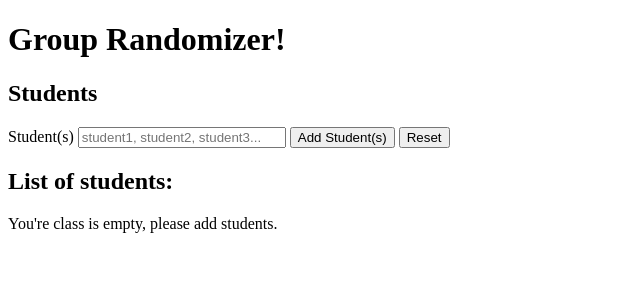
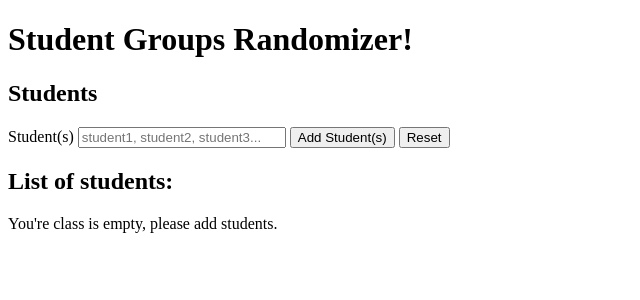
Before and after one commit to filipe-freire/student-groups-randomizer, a Svelte app: page / in a window 1280 px wide. Shown: the top 300 px of the page, without its empty margins (0-640 px from the left). Built offline with nearby package versions, Linux system fonts and the light colour scheme.

Commit message:
update readme & project's name

```diff
--- a/index.html
+++ b/index.html
@@ -1,13 +1,16 @@
 <!DOCTYPE html>
 <html lang="en">
+
 <head>
   <meta charset="UTF-8" />
   <link rel="icon" href="/favicon.ico" />
   <meta name="viewport" content="width=device-width, initial-scale=1.0" />
-    <title>Group Randomizer</title>
+  <title>Student Groups Randomizer</title>
 </head>
+
 <body>
   <div id="app"></div>
   <script type="module" src="/src/main.ts"></script>
 </body>
+
 </html>
--- a/src/App.svelte
+++ b/src/App.svelte
@@ -26,7 +26,7 @@
   }
   function createClass() {
     const value = studentsInput.split(",").map((student) => {
-      const normalizedName = student.trim();
+      const normalizedName = student.trim().toLowerCase();
       return normalizedName[0].toLocaleUpperCase() + normalizedName.slice(1);
     });
     students = [...students, ...value];
@@ -61,7 +61,7 @@
 </script>
 
 <main>
-  <h1>Group Randomizer!</h1>
+  <h1>Student Groups Randomizer!</h1>
 
   <h2>Students</h2>
 
```
Also changed, not shown: 1 other file (tests, documents, lock files or other folders). Lines whose indentation alone changed are shown as unchanged.
